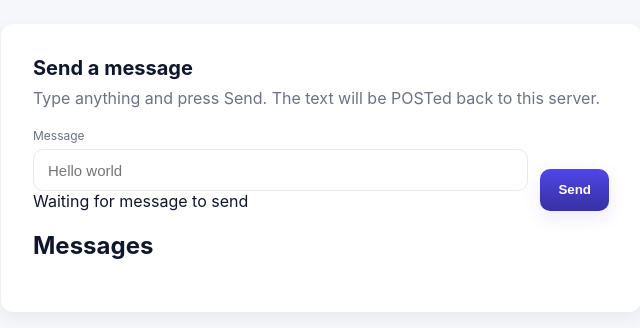
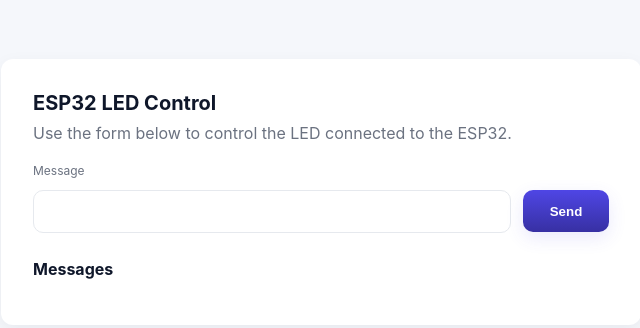
Before and after one commit to Tobbe/web_led, a website: page index.html in a window 1280 px wide. Shown: the part 232-560 px from the top of the page, without its empty margins (319-959 px from the left). Drawn offline with Linux system fonts and the light colour scheme.

Commit message:
index.html styling and messaging

```diff
--- a/index.html
+++ b/index.html
@@ -7,7 +7,7 @@
     <style>
       :root {
         --bg: #f5f7fb;
-        --card: #ffffff;
+        --card: #fff;
         --accent: #4f46e5;
         --muted: #6b7280;
         --radius: 12px;
@@ -24,9 +24,8 @@
 
       html,
       body {
-        height: calc(100vh - 48px);
+        height: 100%;
       }
-
       body {
         margin: 0;
         background:
@@ -46,6 +45,8 @@
         justify-content: center;
         padding: 24px;
         color: #0f172a;
+        -webkit-font-smoothing: antialiased;
+        -moz-osx-font-smoothing: grayscale;
       }
 
       .card {
@@ -62,30 +63,45 @@
         margin: 0 0 8px;
         font-size: 20px;
       }
-
       p.lead {
         margin: 0 0 20px;
         color: var(--muted);
       }
 
+      /* === Form layout ===
+           - label sits full width above inputs
+           - .row contains .input-group + button on the same horizontal row
+           - responsive: row becomes column on narrow viewports */
       form {
-        display: grid;
-        grid-template-columns: 1fr auto;
+        display: flex;
+        flex-direction: column;
         gap: 12px;
-        align-items: start;
       }
 
-      .input-wrap {
-        display: flex;
-        flex-direction: column;
-      }
+      /* label full width, separate row */
       label {
         font-size: 12px;
         color: var(--muted);
-        margin-bottom: 6px;
+        display: block;
       }
+
+      /* row that contains input-group + button */
+      .row {
+        display: flex;
+        gap: 12px;
+        align-items: flex-start; /* button aligns to top of input-group (the input) */
+      }
+
+      /* group input + status vertically */
+      .input-group {
+        display: flex;
+        flex-direction: column;
+        gap: 6px;
+        flex: 1 1 auto; /* take remaining space so button sits to the right */
+        min-width: 0; /* allow input to shrink inside flex */
+      }
+
       input[type="text"] {
-        height: 16px;
         padding: 12px 14px;
         border-radius: 10px;
         border: 1px solid #e6e9ee;
@@ -94,11 +110,24 @@
         transition:
           box-shadow 0.15s,
           border-color 0.15s;
+        width: 100%;
+        box-sizing: border-box;
+        background: white;
+        color: inherit;
+        line-height: 1;
       }
+
       input[type="text"]:focus {
         border-color: rgba(79, 70, 229, 0.9);
         box-shadow: 0 6px 20px rgba(79, 70, 229, 0.08);
       }
+
+      #status {
+        font-size: 13px;
+        color: var(--muted);
+        line-height: 1;
+      }
+
       button {
         background: linear-gradient(180deg, var(--accent), #3730a3);
         color: white;
@@ -110,49 +139,73 @@
         box-shadow: 0 6px 18px rgba(79, 70, 229, 0.12);
         transition:
           transform 0.08s ease,
-          opacity 0.08s;
-        align-self: end;
+          opacity 0.08s,
+          box-shadow 0.08s;
+        align-self: flex-start; /* top-align on desktop */
         line-height: 1;
         height: 42px;
+        min-width: 86px;
       }
 
       button:active {
         transform: translateY(1px);
       }
 
+      button:focus-visible {
+        outline: 3px solid rgba(79, 70, 229, 0.18);
+        outline-offset: 2px;
+      }
+
+      /* Mobile: stack the row vertically so button goes below status */
       @media (max-width: 520px) {
-        form {
-          grid-template-columns: 1fr;
+        .row {
+          flex-direction: column;
+          align-items: stretch;
         }
         button {
           width: 100%;
+          align-self: stretch;
         }
+      }
+
+      /* Simple messages list styling */
+      h2 {
+        margin-top: 20px;
+        font-size: 16px;
+      }
+      #messages {
+        margin: 8px 0 0;
+        padding-left: 16px;
+      }
+      #messages li {
+        margin-bottom: 6px;
       }
     </style>
   </head>
   <body>
     <main class="card" role="main">
-      <h1>Send a message</h1>
+      <h1>ESP32 LED Control</h1>
       <p class="lead">
-        Type anything and press Send. The text will be POSTed back to this
-        server.
+        Use the form below to control the LED connected to the ESP32.
       </p>
 
       <form id="msgForm" method="POST" action="/" autocomplete="off">
-        <div class="input-wrap">
         <label for="message">Message</label>
+
+        <div class="row">
+          <div class="input-group">
             <input
               id="message"
               name="message"
               type="text"
-            placeholder="Hello world"
+              placeholder=""
               required
             />
-          <span id="status" aria-live="polite"
-            >Waiting for message to send</span
-          >
+            <span id="status" aria-live="polite"></span>
           </div>
+
           <button type="submit">Send</button>
+        </div>
       </form>
 
       <h2>Messages</h2>
```
Lines whose indentation alone changed are shown as unchanged.
